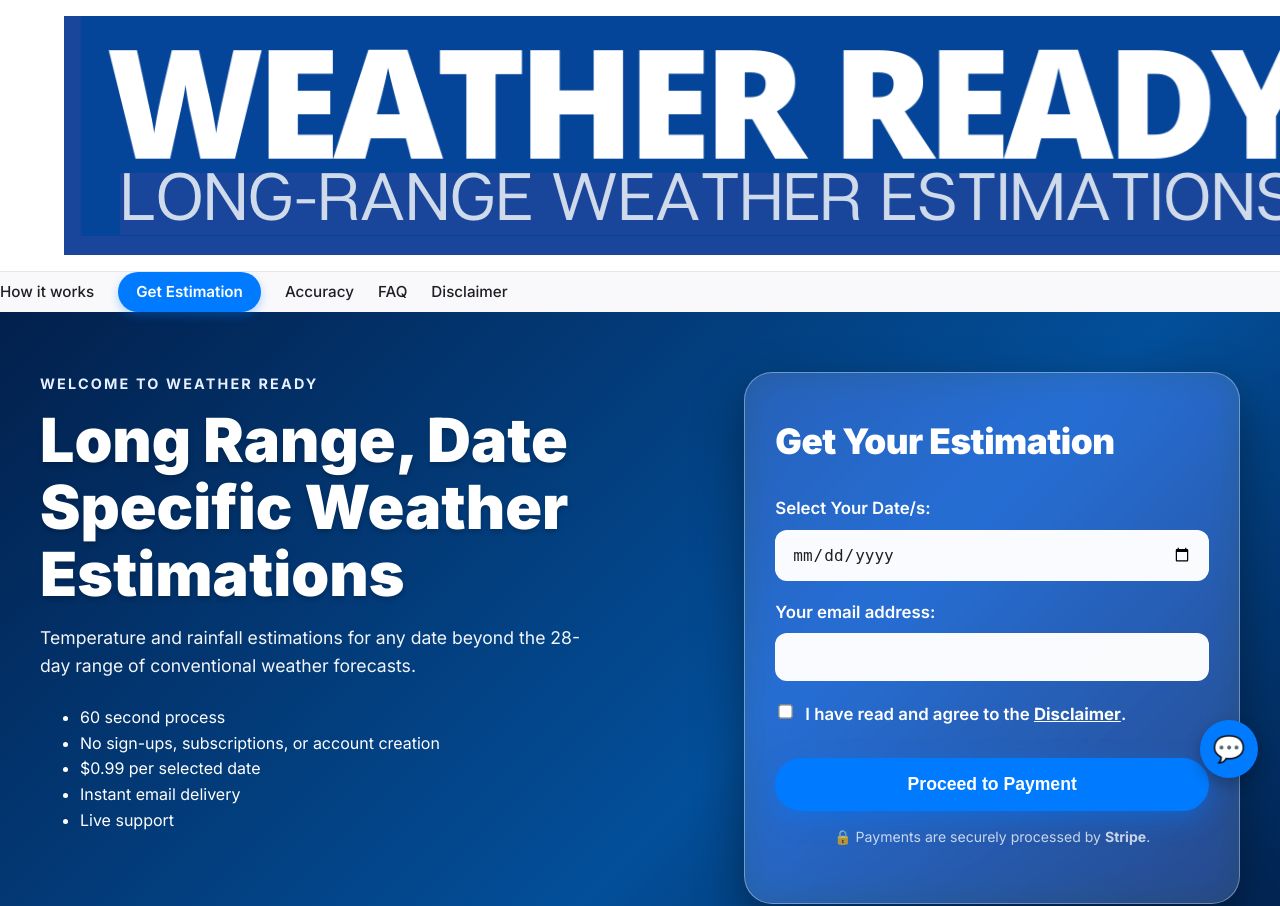
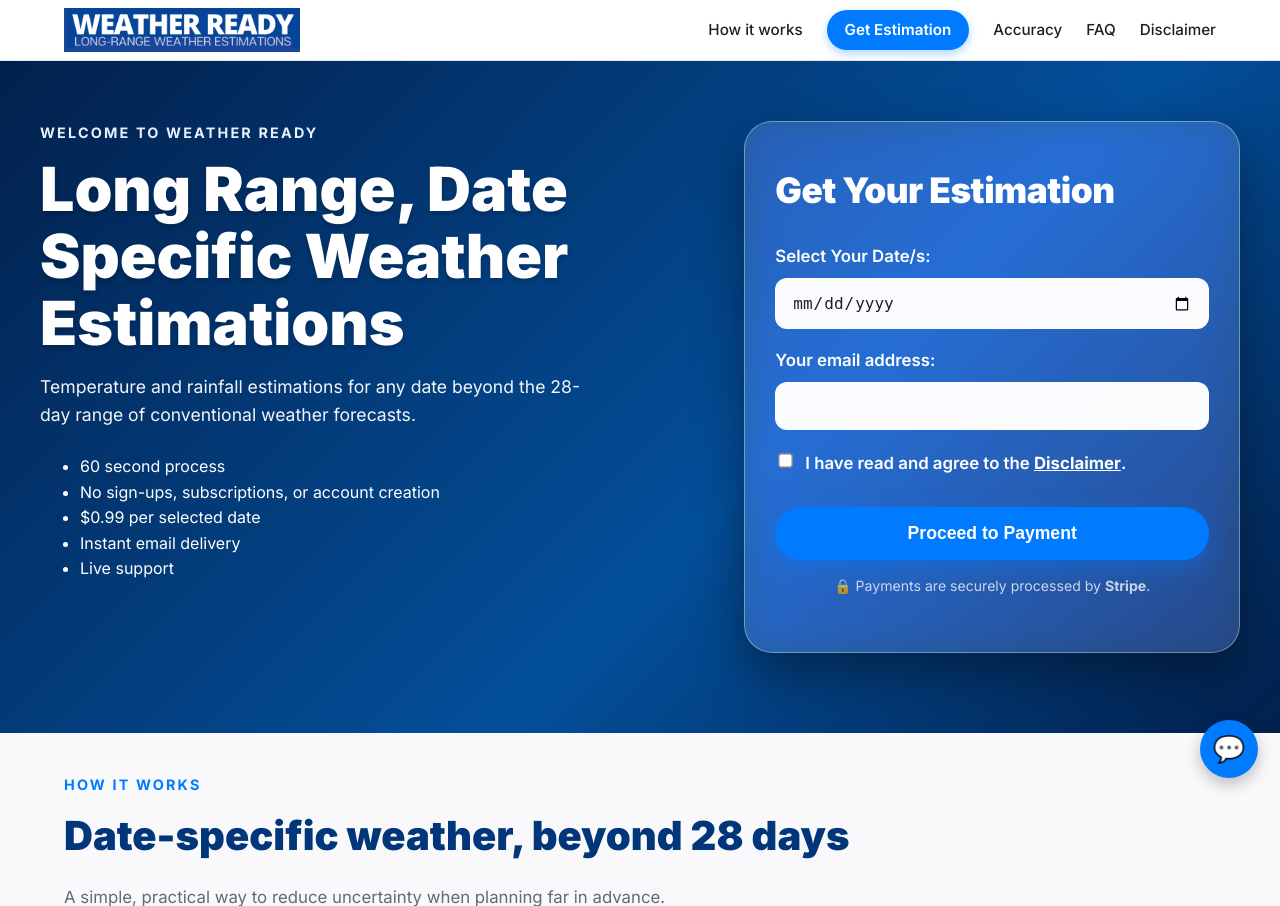
Before and after one commit to jack292929292/weatherready-site, a Flask app: page / in a window 1280 px wide. Shown: the top 906 px of the page. Run offline with Flask 3, Linux system fonts and the light colour scheme.

Commit message:
Update index.html

```diff
--- a/templates/index.html
+++ b/templates/index.html
@@ -73,7 +73,7 @@ html {
     .top-nav-inner {
       max-width: 1200px;
       margin: 0 auto;
-      padding: 16px 24px; /* Slightly taller */
+      padding: 8px 24px; /* Slightly taller */
       display: flex;
       align-items: center;
       justify-content: space-between;
@@ -89,6 +89,12 @@ html {
       font-size: 1.1rem;
       color: var(--blue-dark);
     }
+    .brand-mark img {
+  height: 44px;
+  width: auto;
+  display: block;
+}
+
 
     .brand-mark span.sub {
       display: none; /* Hide for cleaner look in nav */
@@ -791,12 +797,9 @@ html, body {
 
 <div class="top-nav">
   <div class="top-nav-inner">
+
     <div class="brand-mark">
-  <img src="{{ url_for('static', filename='Weather Ready Long Rang Estimates Header1.png') }}" alt="Weather Ready">
-</div>
-
-      </div>
-      <span class="brand-mark sub"></span>
+      <img src="{{ url_for('static', filename='Weather Ready Long Rang Estimates Header1.png') }}" alt="Weather Ready">
     </div>
 
     <nav class="nav-links">
@@ -807,8 +810,8 @@ html, body {
       <a href="/legal_disclaimers">Disclaimer</a>
     </nav>
 
-    <!-- Mobile menu toggle -->
     <button class="nav-toggle" aria-label="Menu">☰</button>
+
   </div>
 </div>
 
```
